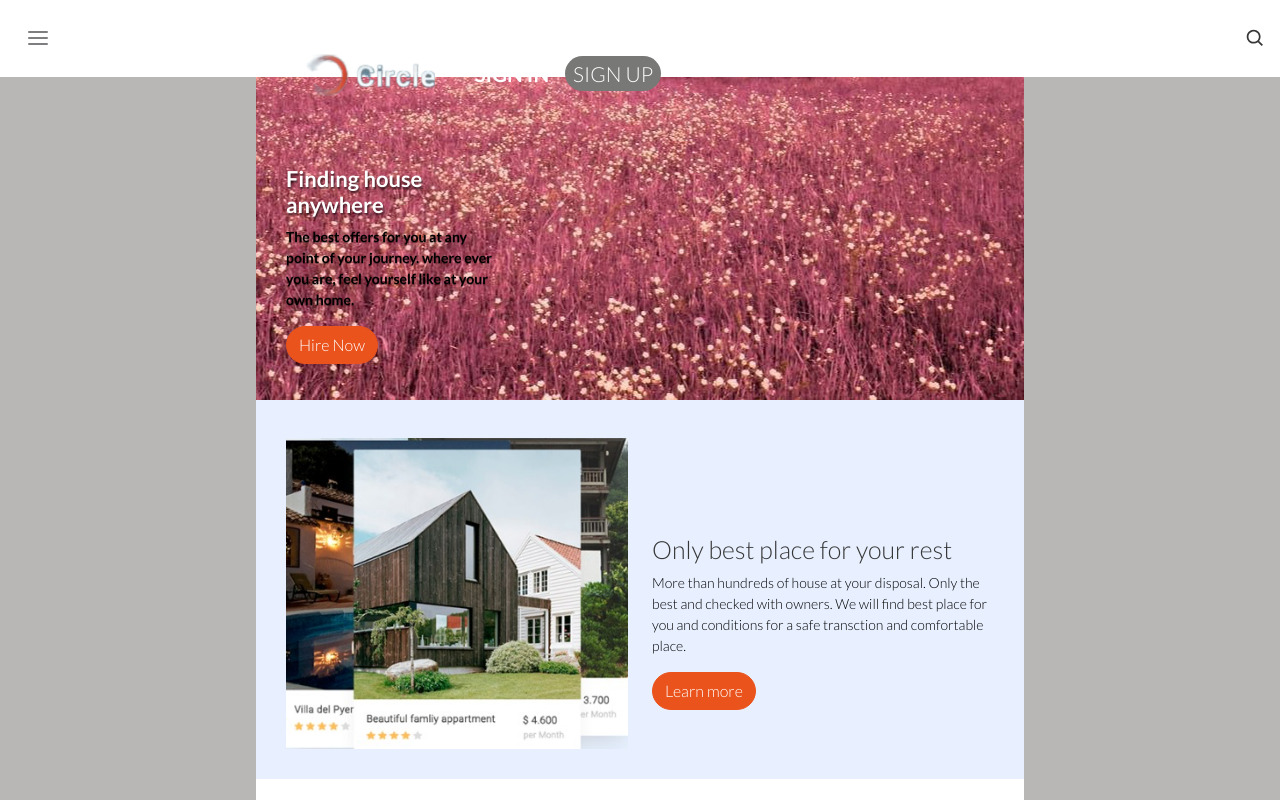
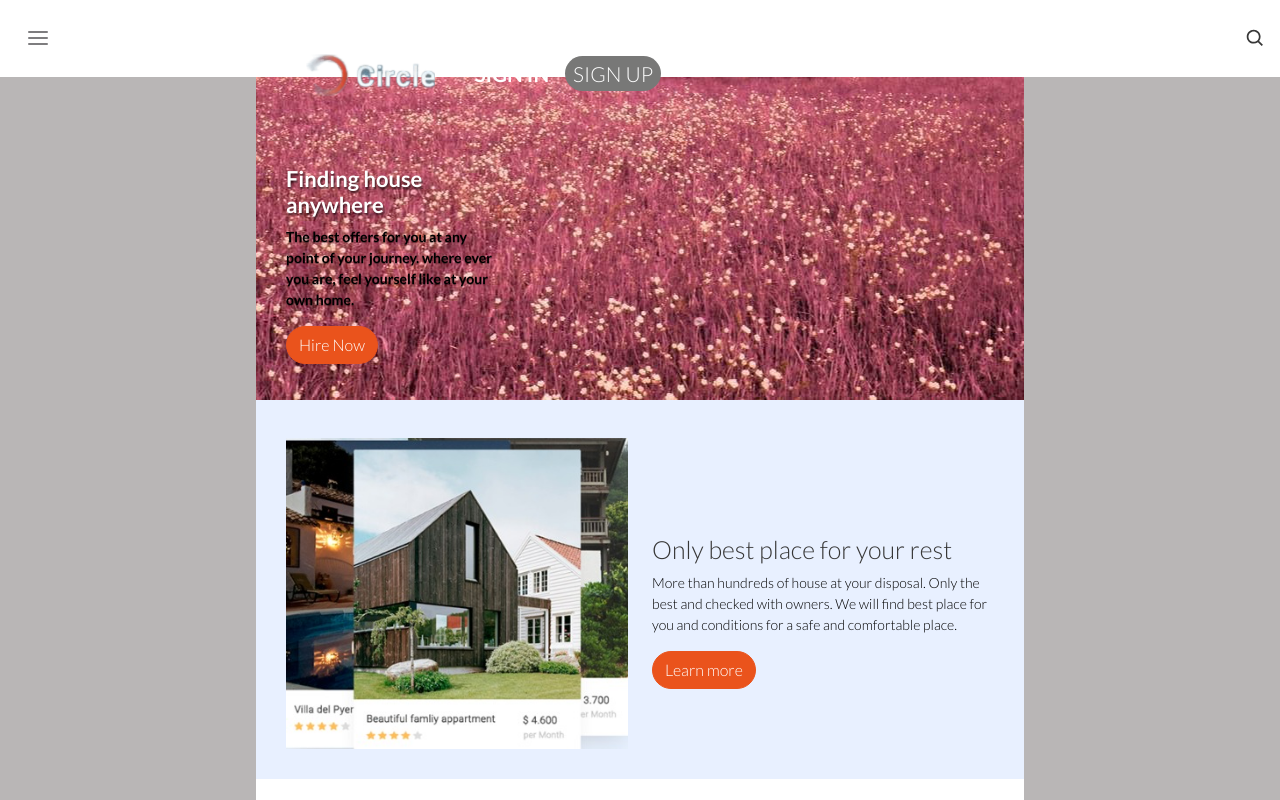
Before and after one commit to shella12/RentAnItemApp, a React (Create React App) app: page / in a window 1280 px wide. Shown: the top 800 px of the page. Built offline with nearby package versions, Linux system fonts and the light colour scheme.

Commit message:
Solve the linters

```diff
--- a/src/componenets/FeatureSection.js
+++ b/src/componenets/FeatureSection.js
@@ -15,7 +15,7 @@ export default function FeatureSection() {
           </h4>
           <p className="about-section__desc">
             More than hundreds of house at your disposal. Only the best and checked with owners.
-            We will find best place for you and conditions for a safe transction and comfortable place.
+            We will find best place for you and conditions for a safe and comfortable place.
           </p>
           <p>
             <a href="#link" className="btn btn-oval">
```
